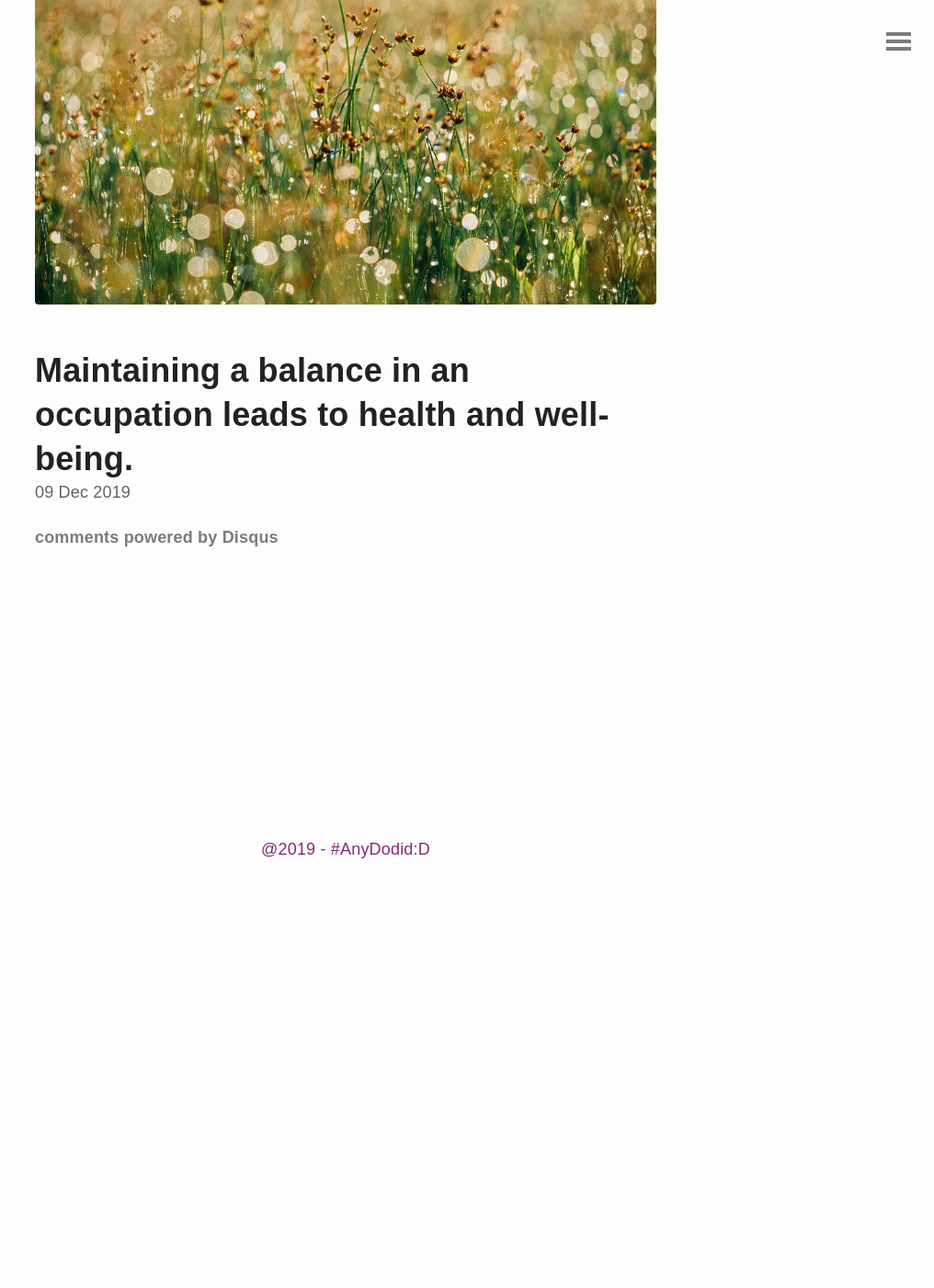
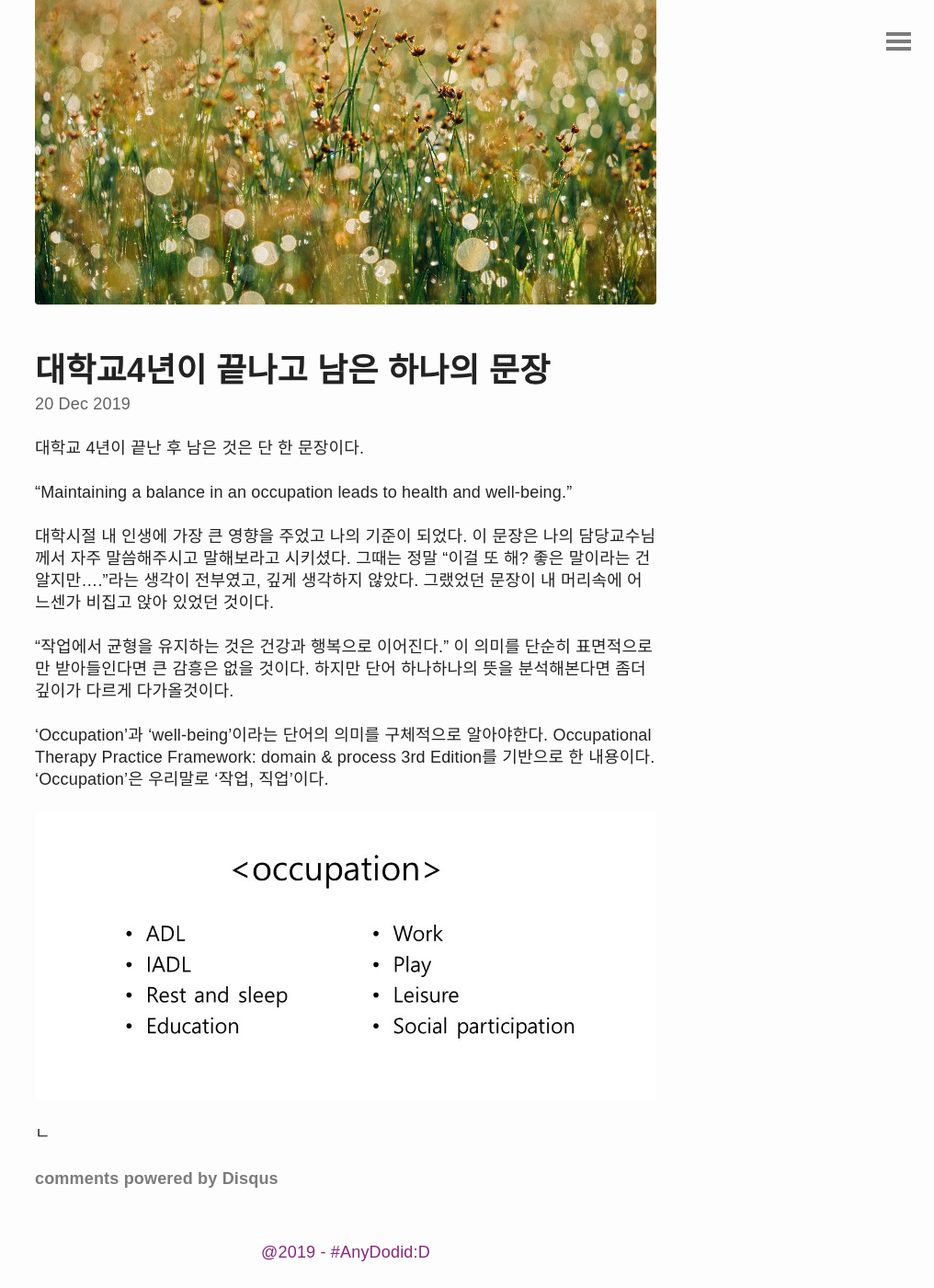
Before and after one commit to Jungyunheese/anydodid, a Jekyll site: the page built from _posts/2019-12-09-Maintaining-a-balance-in-an-occupation-leads-to-health-and-well-being.md, in a window 1280 px wide and 1400 px high, scrolled down 438 px. Shown: the whole window at 92% size, without its empty margins (264-1280 px from the left). Built offline with Jekyll 4.4.1, drawn with Linux system fonts in a browser that asks for light colours; comment, search, counter and statistics services are not loaded; before the commit the page ends 1141 px from its top, so only the background shows below that.

Commit message:
세번째 글 포스팅 중

```diff
--- a/_posts/2019-12-09-Maintaining-a-balance-in-an-occupation-leads-to-health-and-well-being.md
+++ b/_posts/2019-12-09-Maintaining-a-balance-in-an-occupation-leads-to-health-and-well-being.md
@@ -1,7 +1,7 @@
 ---
 layout: post
-title: "Maintaining a balance in an occupation leads to health and well-being."
-date: 2019-12-09 15:10:00 +09:00
+title: 대학교4년이 끝나고 남은 하나의 문장
+date: 2019-12-20 15:10:00 +09:00
 author: "Y"
 permalink: /maintaining-a-balance/
 image:
@@ -15,3 +15,17 @@ tags:
   - well-being
 description:
 ---
+
+대학교 4년이 끝난 후 남은 것은 단 한 문장이다.
+
+"Maintaining a balance in an occupation leads to health and well-being."
+
+대학시절 내 인생에 가장 큰 영향을 주었고 나의 기준이 되었다. 이 문장은 나의 담당교수님께서 자주 말씀해주시고 말해보라고 시키셨다. 그때는 정말 "이걸 또 해? 좋은 말이라는 건 알지만...."라는 생각이 전부였고, 깊게 생각하지 않았다. 그랬었던 문장이 내 머리속에 어느센가 비집고 앉아 있었던 것이다.
+
+“작업에서 균형을 유지하는 것은 건강과 행복으로 이어진다.” 이 의미를 단순히 표면적으로만 받아들인다면 큰 감흥은 없을 것이다. 하지만 단어 하나하나의 뜻을 분석해본다면 좀더 깊이가 다르게 다가올것이다.
+
+‘Occupation’과 ‘well-being’이라는 단어의 의미를 구체적으로 알아야한다. Occupational Therapy Practice Framework: domain & process 3rd Edition를 기반으로 한 내용이다. ‘Occupation’은 우리말로 ‘작업, 직업’이다.
+
+![작업의 종류](..\img\post\02\작업의 종류.jpg)
+
+ㄴ
```
Also changed, not shown: img/post/02/작업의 종류.jpg (added).
